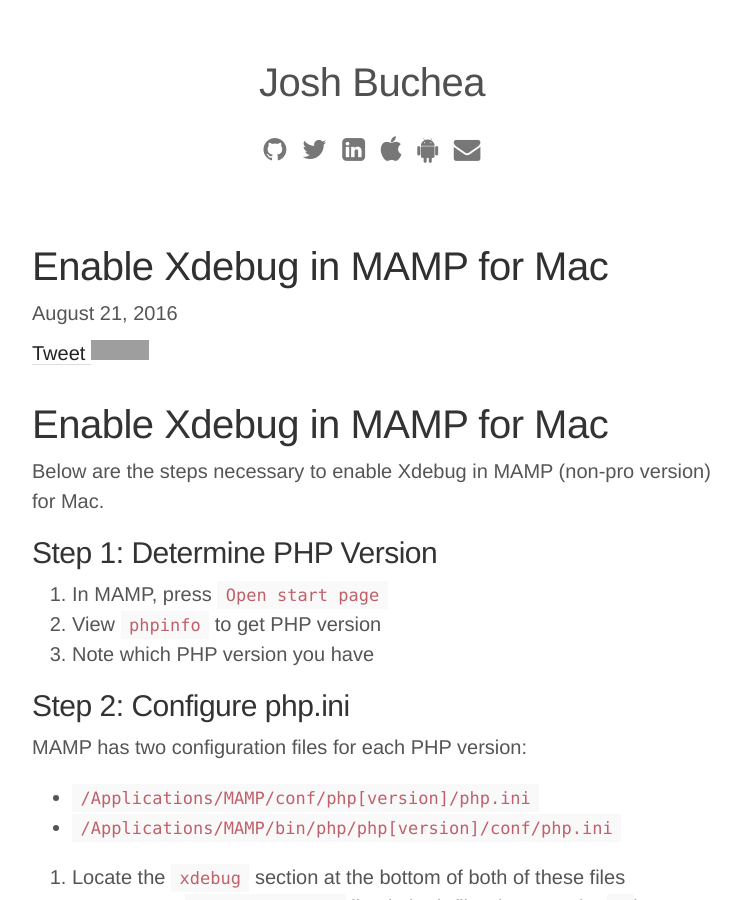
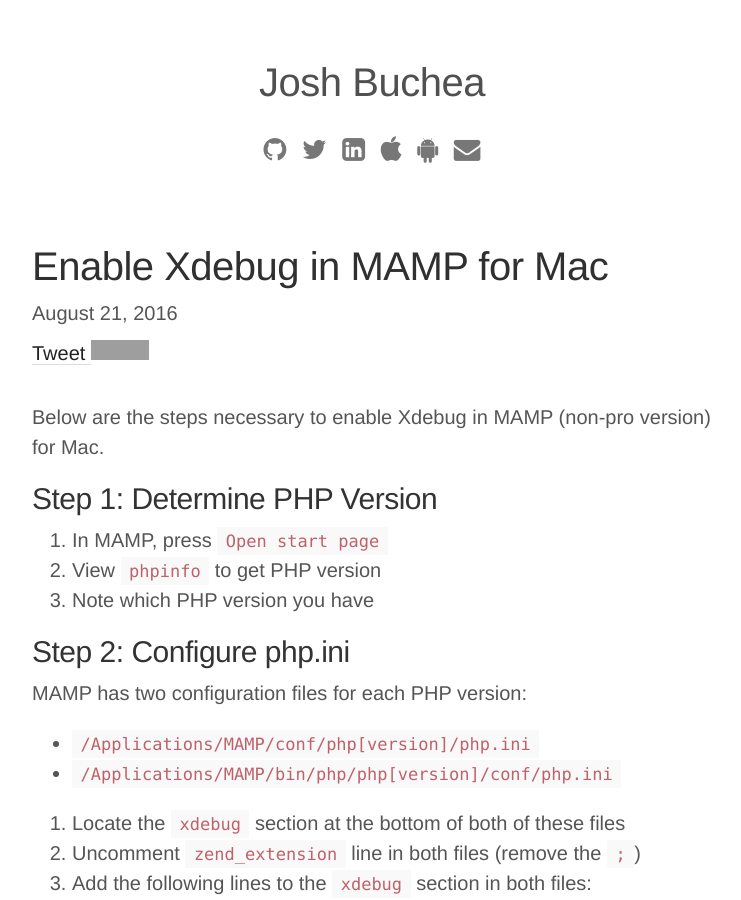
Before and after one commit to joshbuchea/joshbuchea.com, a Jekyll site: the page built from _posts/2016-08-21-enable-xdebug-in-mamp-for-mac.md, in a window 1280 px wide and 900 px high. Shown: the whole window, without its empty margins (268-1009 px from the left). Built offline with Jekyll 4.4.1, drawn with Linux system fonts in a browser that asks for light colours; nearby versions of some CDN libraries; comment, search, counter and statistics services are not loaded; grey boxes are pictures that could not be loaded.

Commit message:
Fix post: Remove duplicate post title

```diff
--- a/_posts/2016-08-21-enable-xdebug-in-mamp-for-mac.md
+++ b/_posts/2016-08-21-enable-xdebug-in-mamp-for-mac.md
@@ -2,8 +2,6 @@
 layout: post
 title: Enable Xdebug in MAMP for Mac
 ---
-
-# Enable Xdebug in MAMP for Mac
 
 Below are the steps necessary to enable Xdebug in MAMP (non-pro version) for Mac.
 
```
